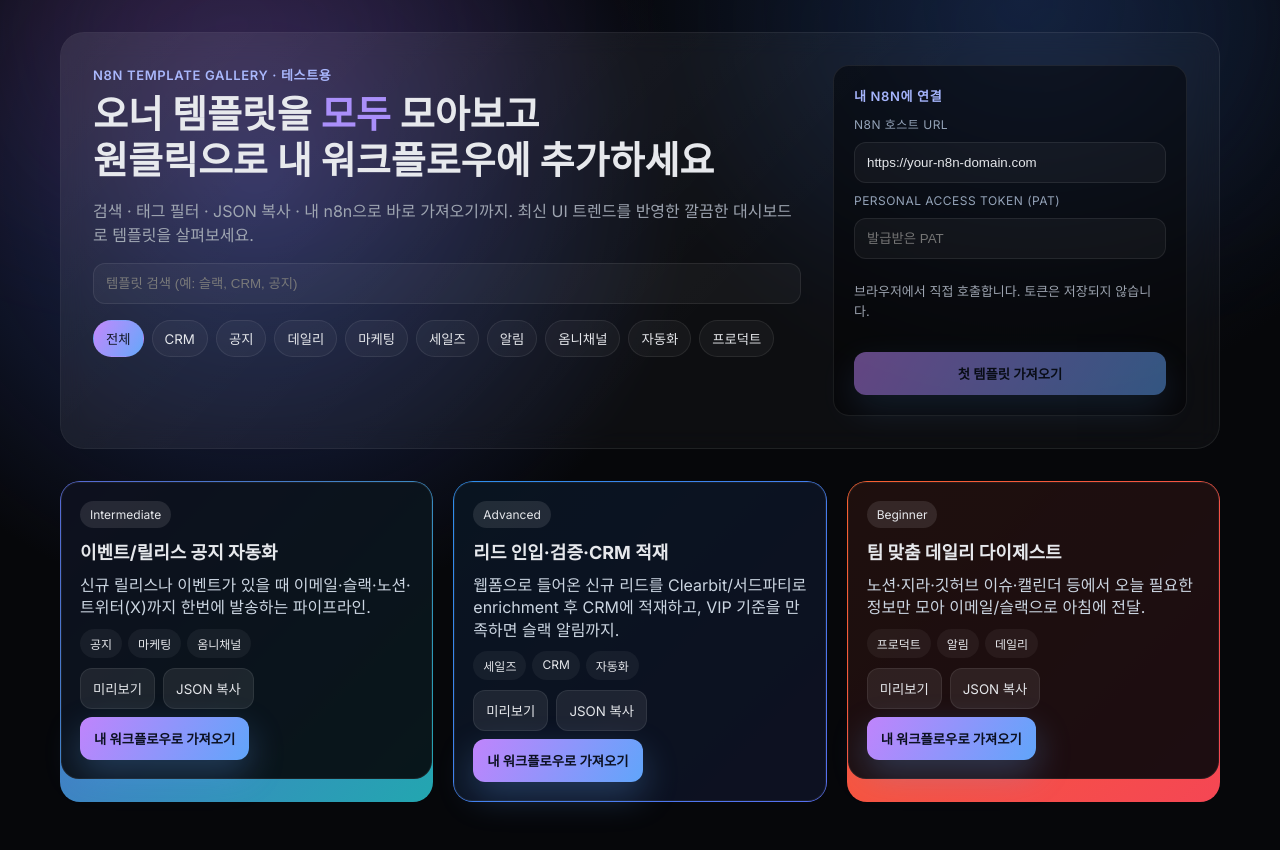
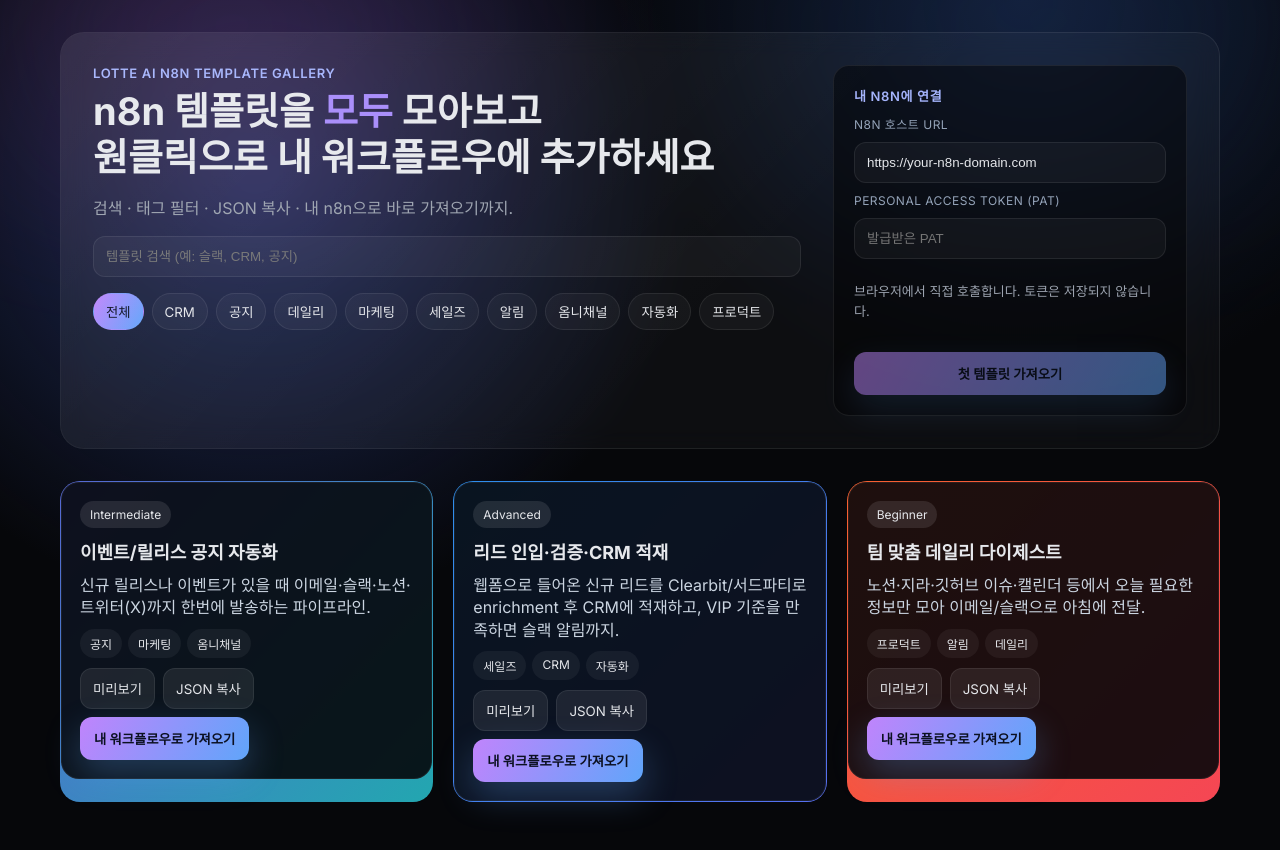
Before and after one commit to vvonha/n8n, a React (Vite) app: page / in a window 1280 px wide. Shown: the top 850 px of the page. Built offline with nearby package versions, Linux system fonts and the light colour scheme.

Commit message:
sync commit

```diff
--- a/src/App.tsx
+++ b/src/App.tsx
@@ -87,15 +87,14 @@
       <div className="gradient" aria-hidden="true" />
       <header className="hero">
         <div>
-          <p className="eyebrow">n8n Template Gallery · 테스트용</p>
+          <p className="eyebrow">Lotte AI n8n Template Gallery</p>
           <h1>
-            오너 템플릿을 <span className="accent">모두</span> 모아보고
+            n8n 템플릿을 <span className="accent">모두</span> 모아보고
             <br />
             원클릭으로 내 워크플로우에 추가하세요
           </h1>
           <p className="muted">
-            검색 · 태그 필터 · JSON 복사 · 내 n8n으로 바로 가져오기까지. 최신 UI 트렌드를 반영한 깔끔한
-            대시보드로 템플릿을 살펴보세요.
+            검색 · 태그 필터 · JSON 복사 · 내 n8n으로 바로 가져오기까지.
           </p>
           <div className="input-row">
             <input
```
Also changed, not shown: 1 other file (tests, documents, lock files or other folders).
